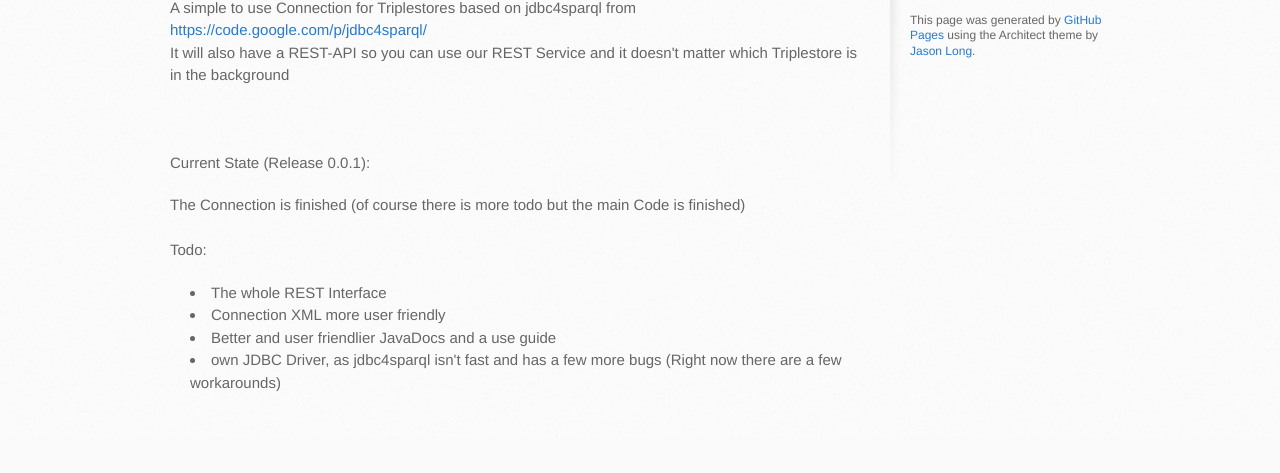
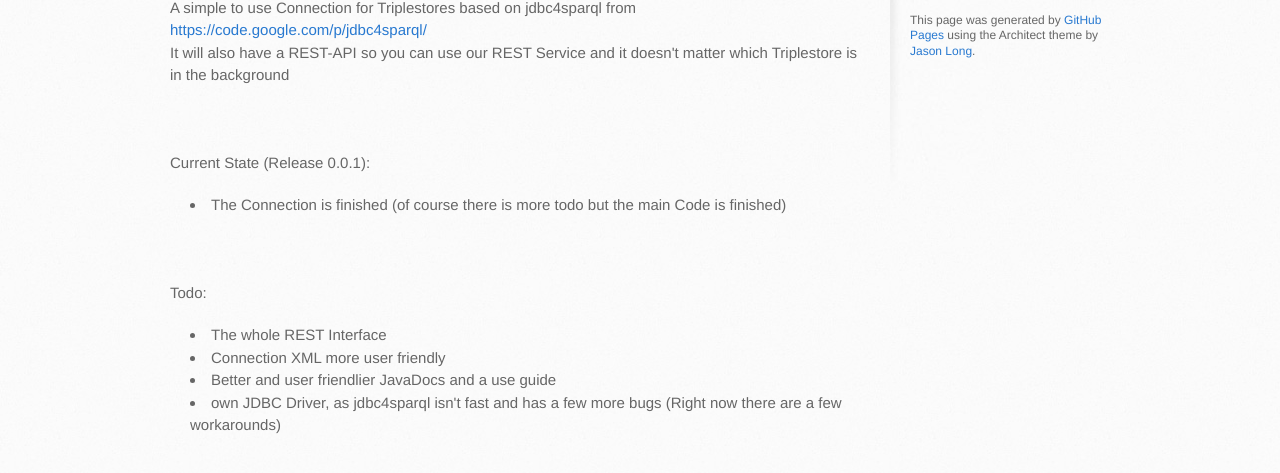
Before and after one commit to JJ-Author/wookieConnection, a plain HTML site: page index.html in a window 1280 px wide. Shown: the part 589-1062 px from the top of the page. Before the commit the page ends 1026 px from the top, so only its background shows below. Drawn offline with Linux system fonts and the light colour scheme.

Commit message:
Update index.html

```diff
--- a/index.html
+++ b/index.html
@@ -34,9 +34,13 @@
 
 <p>A simple to use Connection for Triplestores based on jdbc4sparql from <a href="https://code.google.com/p/jdbc4sparql/">https://code.google.com/p/jdbc4sparql/</a><br>
 It will also have a REST-API so you can use our REST Service and it doesn't matter which Triplestore is in the background</p>
-<br/><br/><b><p>Current State (Release 0.0.1):</p></b>
-<span>The Connection is finished (of course there is more todo but the main Code is finished)</span>
-<br/><br/><b><p>Todo:</p></b>
+<br/><br/>
+<b><p>Current State (Release 0.0.1):</p></b>
+<ul>
+  <li>The Connection is finished (of course there is more todo but the main Code is finished)</li>
+</ul>
+<br/><br/>
+<b><p>Todo:</p></b>
 <ul>
   <li>The whole REST Interface</li>
   <li>Connection XML more user friendly</li>
```
